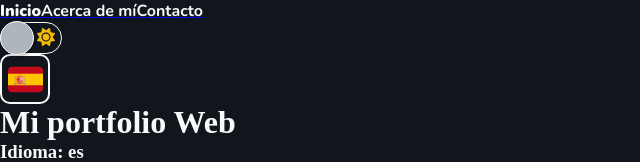
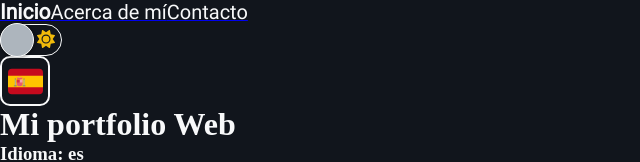
Before and after one commit to PedroMidueno/portfolio-pedromidueno, a React (Vite) app: page / in a window 1280 px wide. Shown: the top 162 px of the page, without its empty margins (0-640 px from the left). Built offline with nearby package versions, Linux system fonts and the light colour scheme.

Commit message:
Add styles to CustomLink

```diff
--- a/src/index.css
+++ b/src/index.css
@@ -4,8 +4,18 @@
 }
 
 @font-face {
-  font-family: 'Nunito Sans';
-  src: url('assets/fonts/NunitoSans-VariableFont.ttf') format('truetype');
+  font-family: 'Roboto-Regular';
+  src: url('assets/fonts/Roboto-Regular.ttf') format('truetype');
+}
+
+@font-face {
+  font-family: 'Roboto-Bold';
+  src: url('assets/fonts/Roboto-Bold.ttf') format('truetype');
+}
+
+@font-face {
+  font-family: 'Roboto-Black';
+  src: url('assets/fonts/Roboto-Black.ttf') format('truetype');
 }
 
 * {
@@ -23,14 +33,14 @@
   --desktop-title-font-size: 64px;
   --desktop-subtitle-font-size: 32px;
   --desktop-paragraph-font-size: 24px;
-  --desktop-navigation-font-size: 30px;
+  --desktop-navigation-font-size: 20px;
   --desktop-captions-font-size: 16px;
 
   /* Desktop fot weigth variables*/
   --desktop-title-font-weigth: 700;
   --desktop-subtitle-font-weigth: 600;
   --desktop-paragraph-font-weigth: 400;
-  --desktop-navigation-font-weigth: 700;
+  --desktop-navigation-font-weigth: 600;
   --desktop-captions-font-weigth: 400;
 
 }
--- a/src/styles/CustomLink.module.css
+++ b/src/styles/CustomLink.module.css
@@ -1,13 +1,16 @@
 .link {
     color: var(--light-color);
-    font-family: 'Nunito';
-    font-weight: var(--desktop-navigation-font-weigth);
+    font-family: 'Roboto-Regular';
     text-decoration: none;
+    padding-bottom: 0;
+    font-size: var(--desktop-navigation-font-size);
     transition: all .3s ease;
 }
 
 .active {
-    font-weight: 900;
+    /* text-shadow: 0px 0px 2px var(--light-color); */
+    font-size: calc(var(--desktop-navigation-font-size) + 1px);
+    font-weight: bold;
 }
 
 .light {
```
Also changed, not shown: src/assets/fonts/NunitoSans-VariableFont.ttf (deleted), src/assets/fonts/Roboto-Regular.ttf (added).
